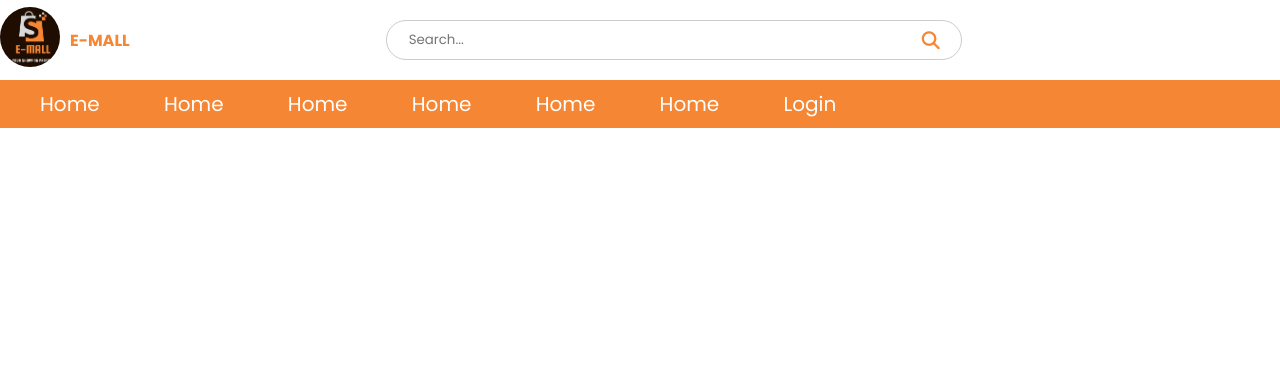
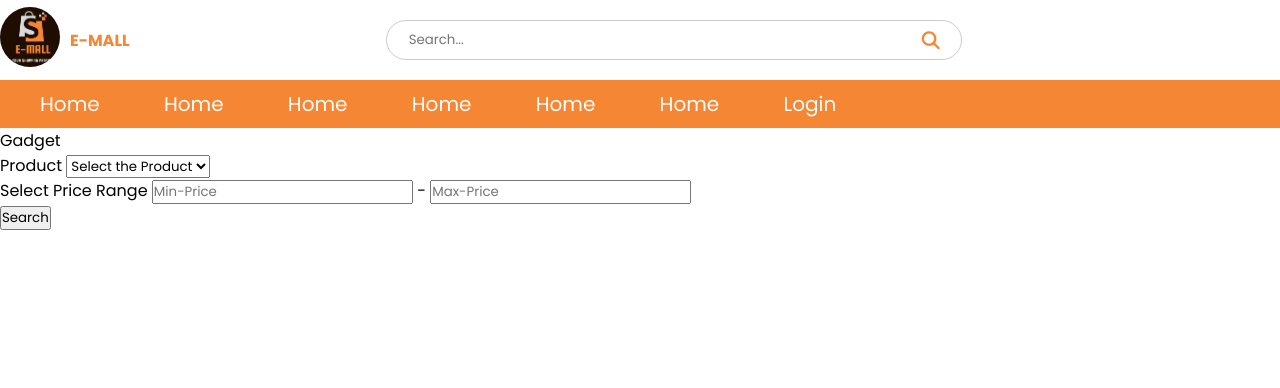
Before and after one commit to Ashish-Dhakal/Ecommerce, a PHP site: page /ecommerce/gadget.php in a window 1280 px wide. Shown: the top 388 px of the page. Run offline with PHP 8.4, Linux system fonts and the light colour scheme; data that the repository does not hold is empty; some libraries are stand-ins or nearby versions.

Commit message:
query search bar added (not compleated)

```diff
--- a/gadget.php
+++ b/gadget.php
@@ -6,11 +6,37 @@
     <meta charset="UTF-8">
     <meta name="viewport" content="width=device-width, initial-scale=1.0">
     <title>Document</title>
+
     <link rel="stylesheet" href="./resources/css/index.css">
 </head>
 
 <body>
     <?php include './header.php'; ?>
+
+    <div class="search-form">
+        <form action="" class="form">
+            <div class="input_field">
+                <label> Gadget</label>
+            </div>
+            <div class="input_field ">
+                <label class="in-f">Product</label>
+                <select name="cars" id="cars">
+                    <option value="">Select the Product</option>
+                    <option value="Drome">Drone</option>
+                    <option value="VR">VR</option>
+                </select>
+            </div>
+            <div class="input_field">
+                <label class="in-f"> Select Price Range</label>
+                <input type="number" class="input" name="lower-price" placeholder="Min-Price"> -
+                <input type="number" class="input" name="lower-price" placeholder="Max-Price">
+            </div>
+            <div class="input_field">
+                <button type="submit" class="search-btn" name="search-btn"> Search</button>
+            </div>
+        </form>
+
+    </div>
     <div class="card-category">
         <?php
         $query1 = 'SELECT * FROM product WHERE p_category = "Gadget";';
```
